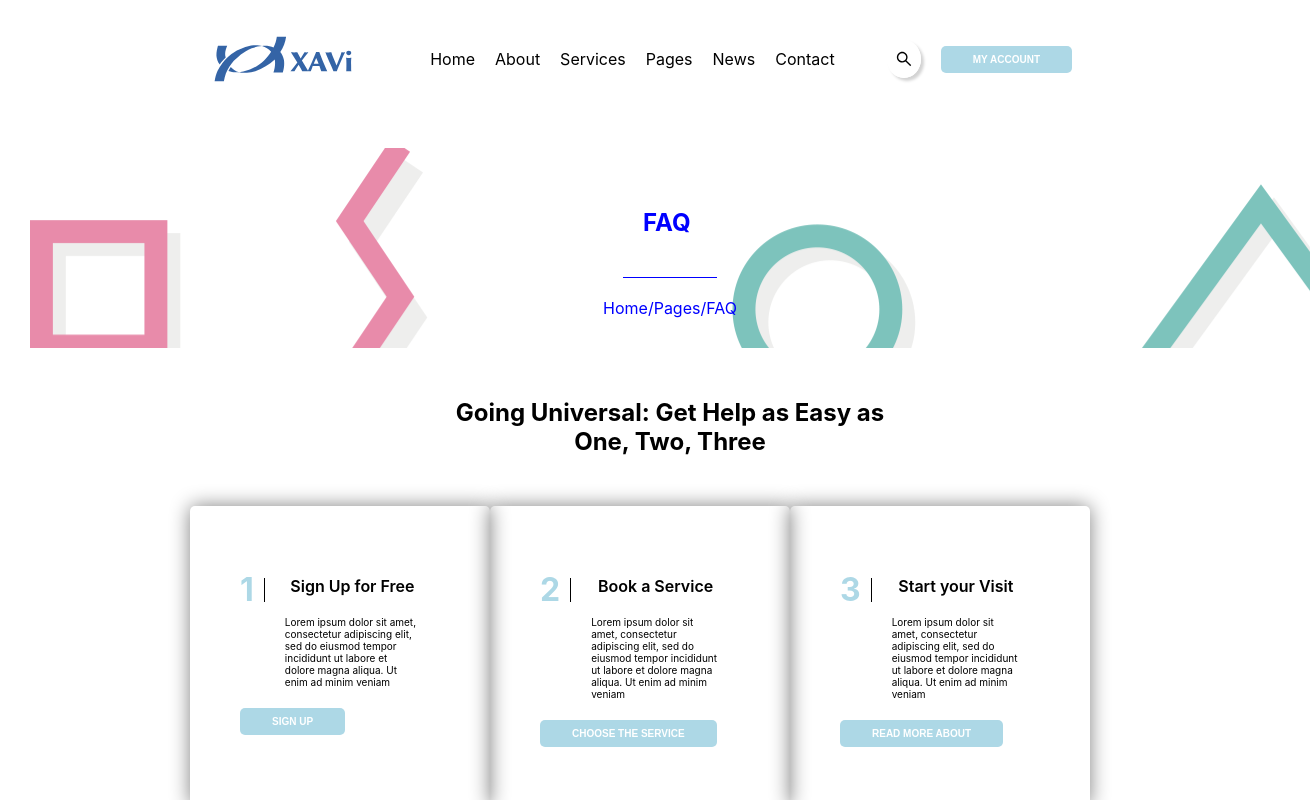
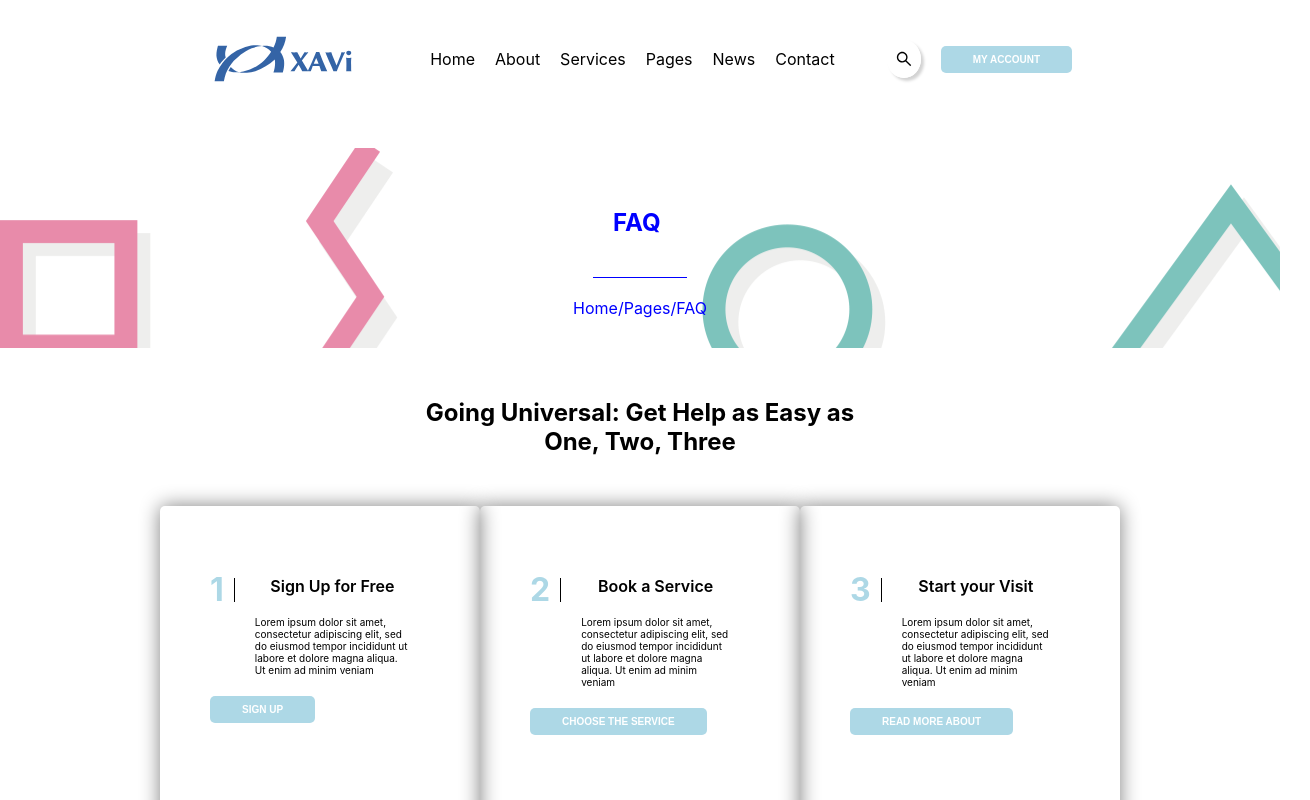
Before and after one commit to coker-deca/maramoja, a React (Create React App) app: page / in a window 1280 px wide. Shown: the top 800 px of the page, 1310 px wide, since content can reach past the window. Built offline with nearby package versions, Linux system fonts and the light colour scheme.

Commit message:
fix styling issues

```diff
--- a/src/components/Container.js
+++ b/src/components/Container.js
@@ -6,7 +6,7 @@ const Container = styled.div`
   flex-direction: column;
   align-items: center;
   background: ${(props) => (props.bgColor ? `url(${props.bgColor})` : "none")};
-  margin: 30px;
+  margin: 30px 0px;
 
   header {
     color: blue;
--- a/src/components/Rectangle.js
+++ b/src/components/Rectangle.js
@@ -11,7 +11,7 @@ const Rectangle = ({ children }) => {
 
 const StyledRectangle = styled.div`
   display: flex;
-  width: 900px;
+  width: 100%;
   color: #000;
   border-radius: 5px;
   margin: 50px 0px;
--- a/src/components/Square.js
+++ b/src/components/Square.js
@@ -10,8 +10,8 @@ const Square = ({ children }) => {
 };
 
 const StyledSquare = styled.div`
-  width: 200px;
-  height: 200px;
+  width: 220px;
+  height: 220px;
   border-radius: 5px;
   box-shadow: 0 0 20px grey;
   padding: 50px;
```
